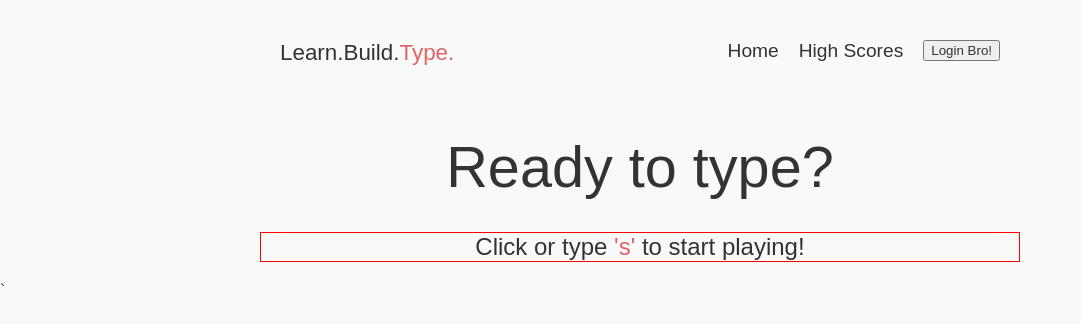
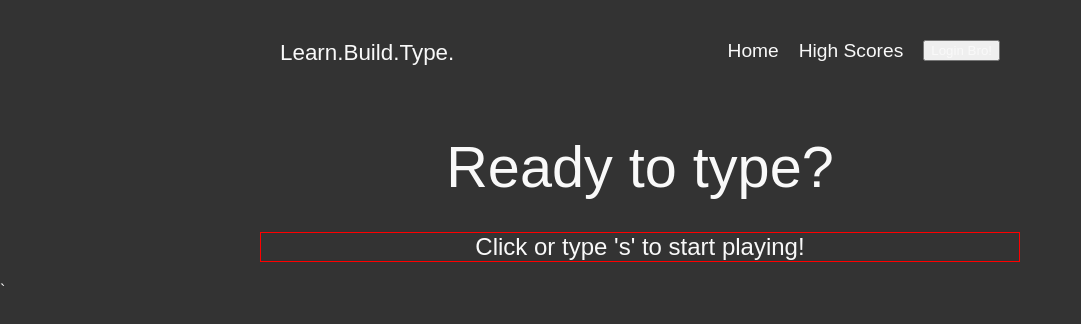
Before and after one commit to akbuma/speed-typer, a React (Create React App) app: page / in a window 1280 px wide. Shown: the top 324 px of the page, without its empty margins (0-1081 px from the left). Built offline with nearby package versions, Linux system fonts and the light colour scheme.

Commit message:
modified styles and added declarations file

```diff
--- a/src/App.tsx
+++ b/src/App.tsx
@@ -11,25 +11,23 @@ import { Container } from "./styled/Container";
 import { Main } from "./styled/Main";
 import Global from "./styled/Global";
 import { useAuth0 } from "@auth0/auth0-react";
+import { ThemeProvider } from "styled-components";
+import { lightTheme, darkTheme } from "./styled/Themes";
 
 function App() {
   const { isLoading } = useAuth0();
 
-  if (isLoading) {
-    return (
-      <React.Fragment>
-        <Global />
-        <Main>
-          <p>Loading...</p>
-        </Main>
-      </React.Fragment>
-    );
-  }
+  const theme = "dark";
+  // @ts-ignore
+  const currentTheme = theme === "light" ? lightTheme : darkTheme;
 
   return (
     <Router>
+      <ThemeProvider theme={currentTheme}>
         <Global />
         <Main>
+          {isLoading && <p>Loading...</p>}
+          {!isLoading && (
             <Container>
               <Navbar />
               <Switch>
@@ -39,8 +37,10 @@ function App() {
                 <Route path="/" component={Home} />
               </Switch>
             </Container>
+          )}
           `
         </Main>
+      </ThemeProvider>
     </Router>
   );
 }
--- a/src/styled/Global.ts
+++ b/src/styled/Global.ts
@@ -1,12 +1,12 @@
-import { createGlobalStyle } from "styled-components";
+import { createGlobalStyle, DefaultTheme } from "styled-components";
 
 const isDarkThemeEnabled = false;
 
 export default createGlobalStyle`
     :root {
-        --main-bg-color: ${isDarkThemeEnabled ? "#333" : "#f9f9f9"};
-        --main-text-color: ${isDarkThemeEnabled ? "#f9f9f9" : "#333"};
-        --accent-color: #e16365;
+        --main-bg-color: ${(props) => props.theme.mainBgColor};
+        --main-text-color: ${(props) => props.theme.mainTextColor};
+        --accent-color: ${(props) => props.theme.accentColor};
     }
 
     * {
--- /dev/null
+++ b/src/styled/Themes.ts
@@ -0,0 +1,15 @@
+const sharedStyles = {
+  accentColor: "e16365",
+};
+
+export const darkTheme = {
+  mainBgColor: "#333",
+  mainTextColor: "#f9f9f9",
+  ...sharedStyles,
+};
+
+export const lightTheme = {
+  mainBgColor: "#f9f9f9",
+  mainTextColor: "#333",
+  ...sharedStyles,
+};
```
Also changed, not shown: src/styled/declarations/styled.d.ts (added, +12 -0 lines). Lines whose indentation alone changed are shown as unchanged.
